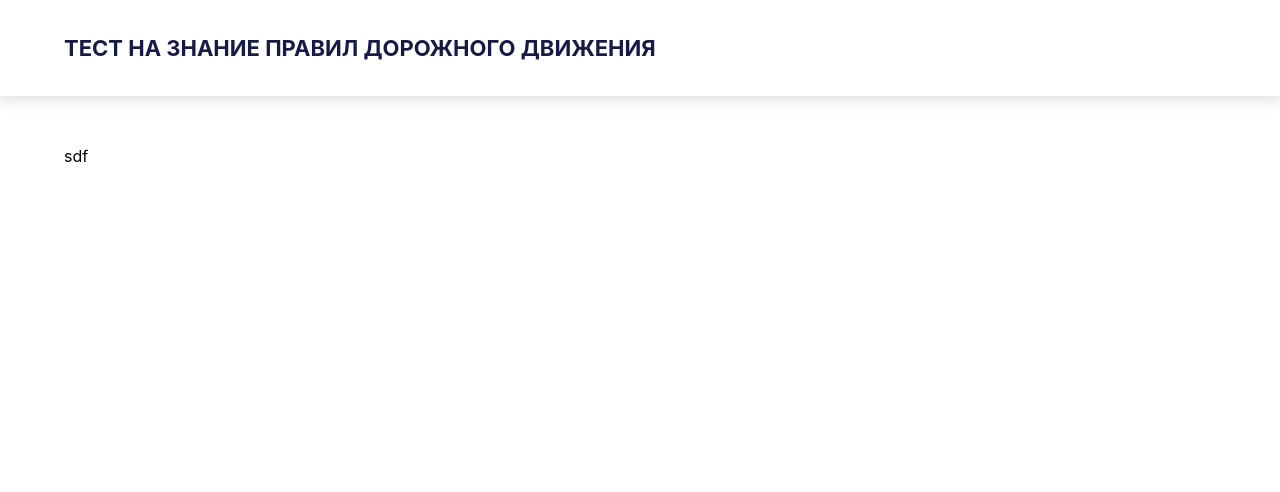
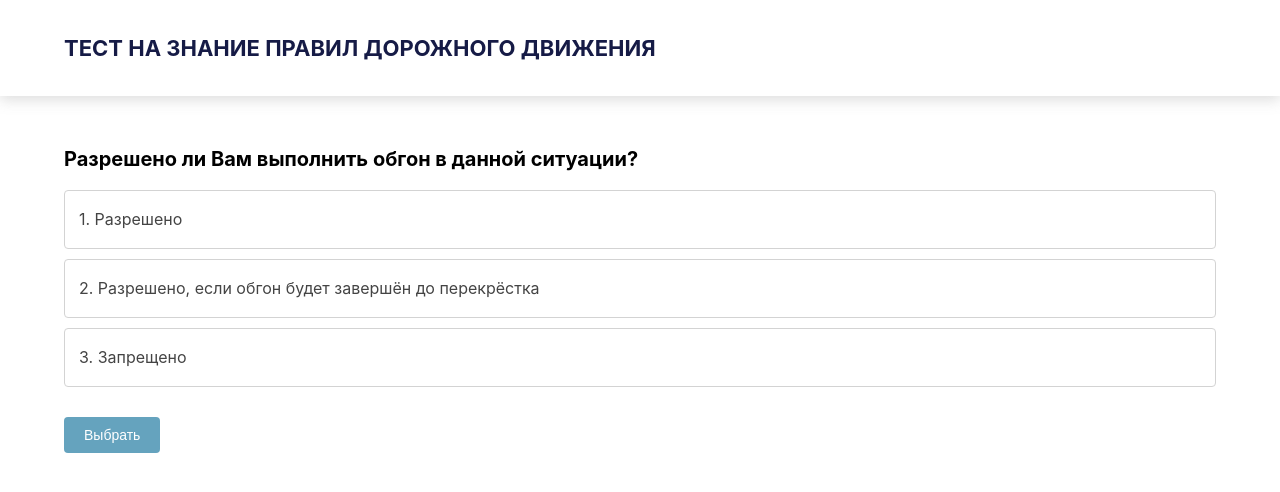
Before and after one commit to MariaChumerina/pdd-test, a React (Create React App) app: page /test in a window 1280 px wide. Both pictures are taken after a click on the button "Подтвердить". Shown: the top 492 px of the page. Built offline with nearby package versions, Linux system fonts and the light colour scheme.

Commit message:
write main logic of test

```diff
--- a/src/App.js
+++ b/src/App.js
@@ -4,7 +4,7 @@ import { Route } from 'react-router-dom';
 import './App.css';
 import Main from './components/Main/Main.jsx';
 import Header from './components/shared/Header.jsx';
-import Test from './components/Test/Test.jsx';
+import Quiz from './components/Quiz/Quiz.jsx';
 
 class App extends Component {
   render() {
@@ -15,7 +15,7 @@ class App extends Component {
           <Header />
           <Switch>
             <Route history={history} path="/" exact component={Main} />
-            <Route history={history} path="/test" exact component={Test} />
+            <Route history={history} path="/test" exact component={Quiz} />
           </Switch>
         </>
     );
--- a/src/components/FormInputName/FormInputName.jsx
+++ b/src/components/FormInputName/FormInputName.jsx
@@ -5,7 +5,7 @@ import './FormInputName.css';
 
 export default function FormInputName({onSubmit}) {
   const [ value, setValue ] = useState('');
-  const handleSubmit = React.useCallback(() => onSubmit(value), [onSubmit]);
+  const handleSubmit = React.useCallback(() => onSubmit(value), [onSubmit, value]);
 
   const handleChange = (e) => {
     const { value } = e.target;
--- /dev/null
+++ b/src/components/Quiz/Answers.jsx
@@ -0,0 +1,29 @@
+import React, { useState } from 'react';
+
+export default function Answers({ answers, chooseAnswer }) {
+  const [ id, setId ] = useState(0);
+  const handleSubmit = React.useCallback(() => chooseAnswer(id), [chooseAnswer, id]);
+
+  const handleClick = (e) => {
+    setId(e.target.getAttribute('id'));
+  }
+
+  const renderAnswers = () => answers.map((answer, i) => {
+    return (
+      <li className="list-group-item" key={answer} id={i} onClick={handleClick}>
+        <p id={i}>
+          {answer}
+        </p>
+      </li>
+    );
+  });
+
+  return(
+      <div>
+        {renderAnswers()}
+        <button className="margin-top-30" type="submit" onClick={handleSubmit}>
+          Выбрать
+        </button>
+      </div>
+  );
+}
--- /dev/null
+++ b/src/components/Quiz/Quiz.css
@@ -0,0 +1,21 @@
+.list-group {
+    text-align: left;
+    padding-left: 0;
+    color: #444;
+    line-height: 25px;
+}
+.list-group-item {
+    list-style-type: none;
+    padding-left: 14px;
+    border: 1px solid lightgrey;
+    border-radius: 4px;
+    margin-top: 10px;
+    min-height: 50px;
+}
+.list-group-item:hover {
+    background-color: #F8F8F8;
+    cursor: pointer;
+}
+.list-group-item:active {
+    background-color: lightgrey;
+}
--- /dev/null
+++ b/src/components/Quiz/Quiz.jsx
@@ -0,0 +1,67 @@
+import React from 'react';
+import FormInputName from '../FormInputName/FormInputName.jsx';
+import pddData from '../../pddData/questions.json';
+import { sessionSaver } from '../../SessionSaver.js';
+import getTickets from '../../utils/getTickets.js';
+import Answers from './Answers.jsx';
+import './Quiz.css';
+import Result from './Result.jsx';
+
+export default class Quiz extends React.Component {
+  state = {
+    isSubmitted: false,
+    tickets: [],
+    indexOfTicket: 0,
+    falseAnswers: [],
+  }
+
+  componentDidMount() {
+    const tickets = getTickets(pddData);
+    this.setState({ tickets });
+  }
+
+  handleSubmit = (value) => {
+    const { isSubmitted } = this.state;
+    sessionSaver.setUserName(value);
+    this.setState({ isSubmitted: !isSubmitted });
+  }
+
+  chooseAnswer = (answer) => {
+    const { indexOfTicket } = this.state;
+    this.setState({ indexOfTicket: indexOfTicket + 1 });
+    this.checkAnswer(Number(answer) + 1, indexOfTicket);
+  }
+
+  checkAnswer = (answerNumber, indexOfTicket) => {
+    const { tickets, falseAnswers } = this.state;
+    const trueAnswer = tickets[indexOfTicket].correct;
+    if (Number(trueAnswer) !== answerNumber) {
+      this.setState({ falseAnswers: falseAnswers.concat(indexOfTicket)})
+    }
+  }
+
+  renderQuiz = () => {
+    const { tickets, indexOfTicket, falseAnswers } = this.state;
+    return (
+      indexOfTicket < 19
+        ? (
+            <div className="container margin-top-50">
+              <h2>
+                {tickets[indexOfTicket].title}
+              </h2>
+              <ul className="list-group">
+                <Answers answers={tickets[indexOfTicket].answers} chooseAnswer={this.chooseAnswer} />
+              </ul>
+            </div>
+        ) : <Result falseAnswers={falseAnswers} />
+    );
+  }
+
+  render() {
+    const { isSubmitted } = this.state;
+    return (
+      isSubmitted
+        ? this.renderQuiz()  : <FormInputName onSubmit={this.handleSubmit} />
+    );
+  }
+}
--- /dev/null
+++ b/src/components/Quiz/Result.jsx
@@ -0,0 +1,19 @@
+import React from 'react';
+import { sessionSaver } from '../../SessionSaver.js';
+
+export default function Result({ falseAnswers }) {
+  return (
+    <div className="container margin-top-50">
+      {falseAnswers.length > 2 ? (
+          <p>
+            {sessionSaver.getUserName()}, к сожалению, вы не прошли тест!
+            Количество ошибок: {falseAnswers.length}
+          </p>
+      ) : (
+          <p>
+            {sessionSaver.getUserName()}, поздравляем, вы прошли тест!
+          </p>
+      )}
+    </div>
+  );
+}
--- a/src/components/Test/Test.jsx
+++ /dev/null
@@ -1,35 +0,0 @@
-import React from 'react';
-import FormInputName from '../FormInputName/FormInputName.jsx';
-import pddData from '../../pddData/questions.json';
-import { sessionSaver } from '../../SessionSaver.js';
-import getTickets from '../../utils/getTickets.js';
-
-export default class Test extends React.Component {
-  state = {
-    isSubmitted: false,
-    tickets: [],
-  }
-
-  handleSubmit = (value) => {
-    const { isSubmitted } = this.state;
-    sessionSaver.setUserName(value);
-    this.setState({ isSubmitted: !isSubmitted });
-  }
-
-  componentDidMount() {
-    const tickets = getTickets(pddData);
-    this.setState({ tickets });
-  }
-
-  render() {
-    const { isSubmitted } = this.state;
-    return (
-      isSubmitted
-        ? (
-          <div className="container margin-top-50">
-            sdf
-          </div>
-          ) : <FormInputName onSubmit={this.handleSubmit}/>
-    );
-  }
-}
```
